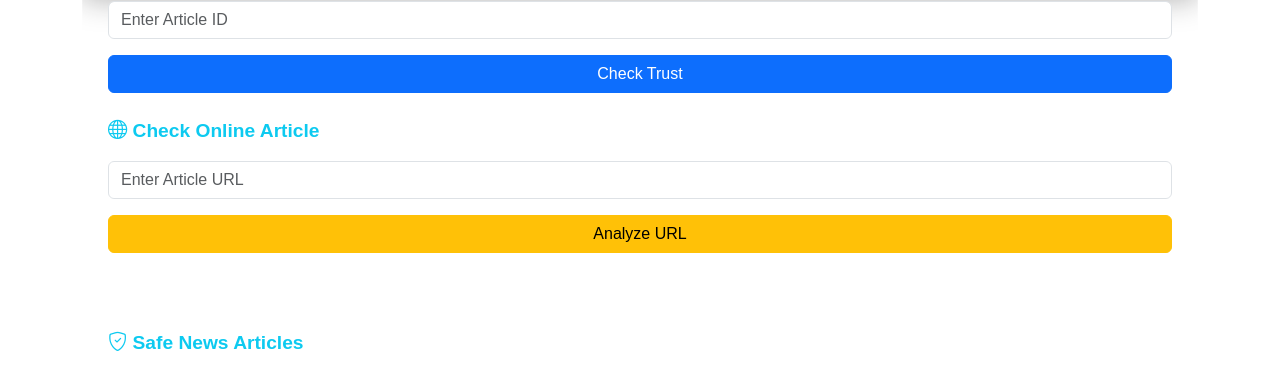
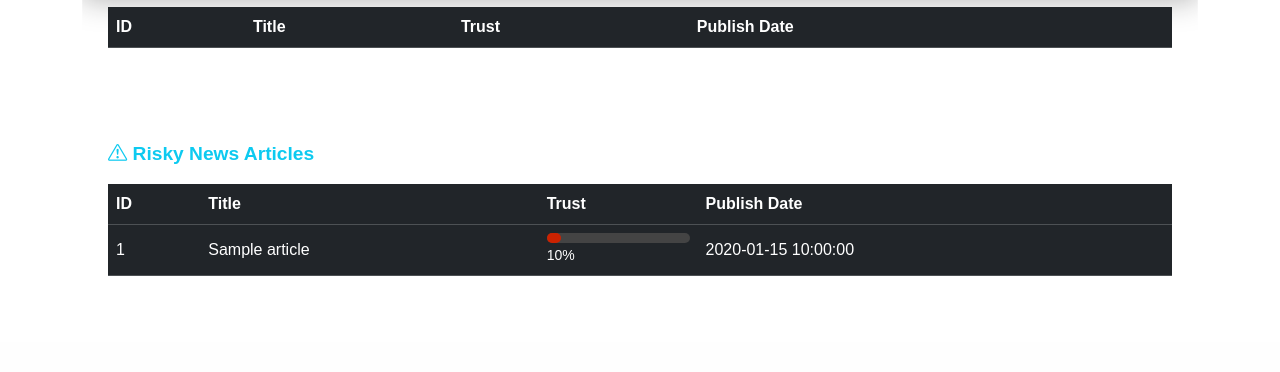
Before and after one commit to elder0209/myflaskapp, a Flask app: page / in a window 1280 px wide. Shown: the part 801-1173 px from the top of the page. After the commit the page ends 1077 px from the top, so only its background shows below. Run offline with Flask 3, Linux system fonts and the light colour scheme; the visitor is signed in with stand-in values (Sample User, id 1); tables that the repository leaves empty or names only in its code hold one stand-in row (values such as "Sample post"); lists and menus that the app fills with data are empty.

Commit message:
Update index.html

```diff
--- a/templates/index.html
+++ b/templates/index.html
@@ -133,6 +133,7 @@
         <div class="card-glass mb-4">
             <h2>🧠 AI Fake News Analyzer</h2>
 
+            <!-- Submit Article -->
             <div class="section-header"><i class="bi bi-pencil-square"></i> Submit an Article</div>
             <form method="POST" action="{{ url_for('add_article') }}">
                 <input type="text" name="title" class="form-control mb-2" placeholder="Title" required>
@@ -142,19 +143,7 @@
                 <button class="btn btn-success w-100" type="submit">Submit Article</button>
             </form>
 
-            <div class="section-header mt-4"><i class="bi bi-flag"></i> Report Fake News</div>
-            <form method="POST" action="{{ url_for('add_article') }}">
-                <input type="number" name="article_id" class="form-control mb-2" placeholder="Article ID" required>
-                <input type="text" name="reason" class="form-control mb-3" placeholder="Reason" required>
-                <button class="btn btn-danger w-100" type="submit">Submit Report</button>
-            </form>
-
-            <div class="section-header mt-4"><i class="bi bi-search"></i> Detect Fake News</div>
-            <form method="POST" action="{{ url_for('check_online') }}">
-                <input type="number" name="article_id" class="form-control mb-3" placeholder="Enter Article ID" required>
-                <button class="btn btn-primary w-100" type="submit">Check Trust</button>
-            </form>
-
+            <!-- Check Online Article -->
             <div class="section-header mt-4"><i class="bi bi-globe"></i> Check Online Article</div>
             <form method="POST" action="{{ url_for('check_online') }}">
                 <input type="text" name="url_link" class="form-control mb-3" placeholder="Enter Article URL" required>
@@ -162,6 +151,7 @@
             </form>
         </div>
 
+        <!-- Safe Articles -->
         <div class="card-glass mb-4">
             <div class="section-header"><i class="bi bi-shield-check"></i> Safe News Articles</div>
             <div class="table-responsive">
@@ -196,6 +186,7 @@
             </div>
         </div>
 
+        <!-- Risky Articles -->
         <div class="card-glass mb-4">
             <div class="section-header"><i class="bi bi-exclamation-triangle"></i> Risky News Articles</div>
             <div class="table-responsive">
```
